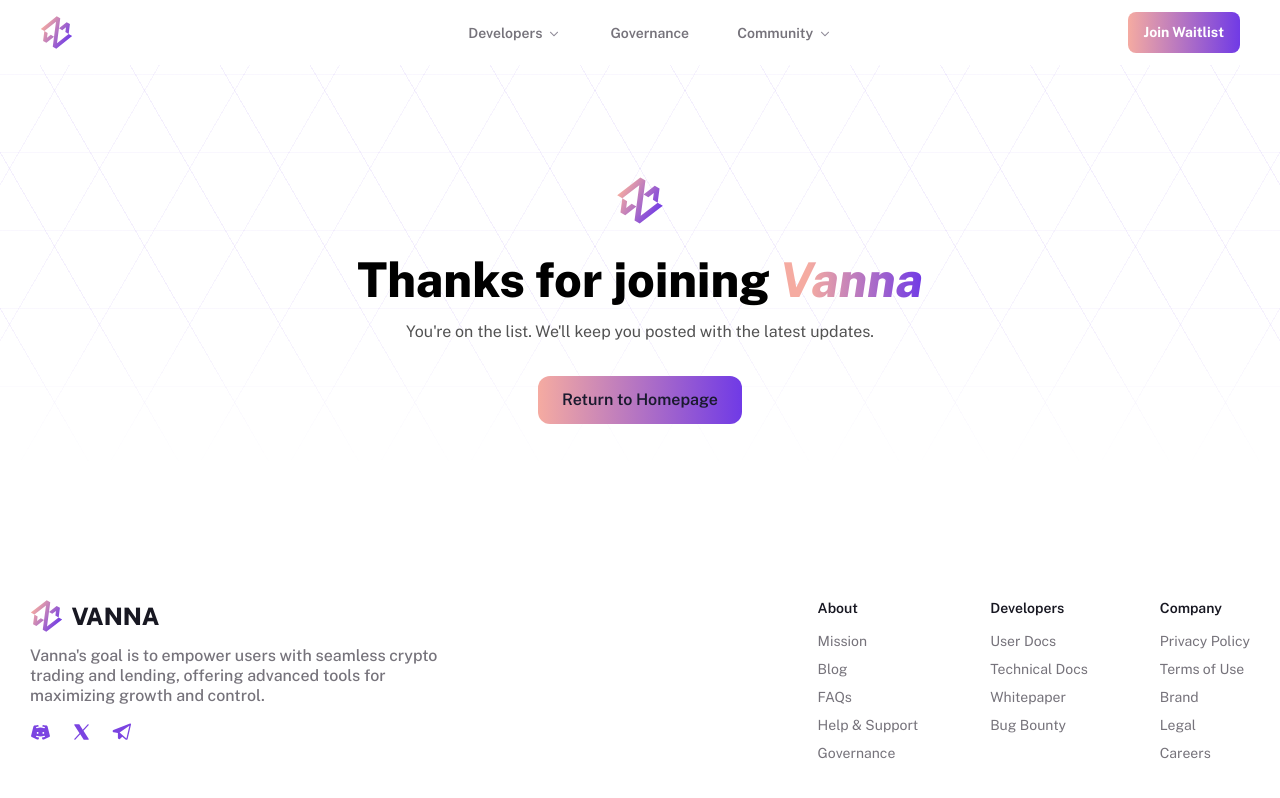
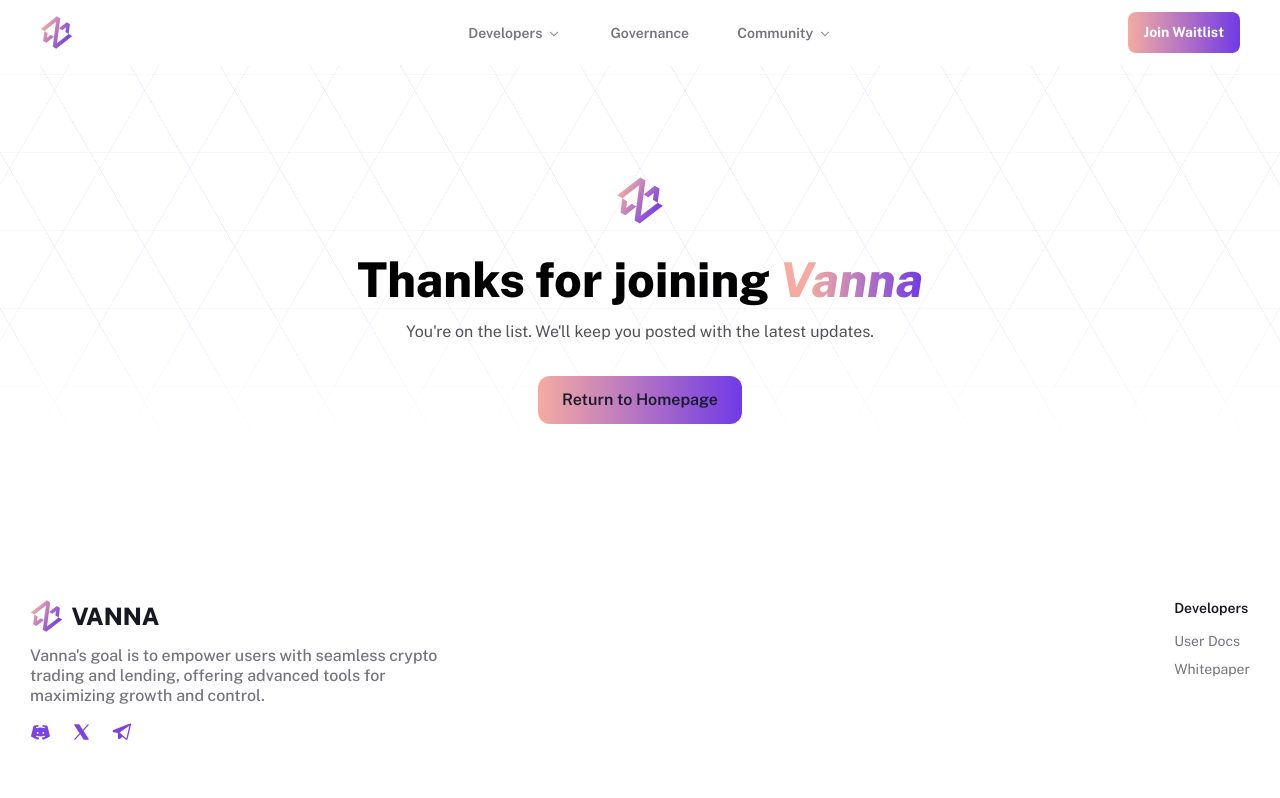
Before and after one commit to vannafinance/homepage, a React (Vite) app: page /thank-you in a window 1280 px wide. Shown: the top 798 px of the page. Built offline with nearby package versions, Linux system fonts and the light colour scheme.

Commit message:
update links

```diff
--- a/src/Layout/Footer/Footer.jsx
+++ b/src/Layout/Footer/Footer.jsx
@@ -93,7 +93,7 @@ const Footer = () => {
         </div>
         <div className="flex-col justify-start items-start inline-flex">
           <div className="flex flex-wrap justify-start items-start gap-[72px]">
-            <div className="flex-col justify-start items-start gap-4 inline-flex">
+            {/* <div className="flex-col justify-start items-start gap-4 inline-flex">
               <div className="h-[17px] flex-col justify-start items-start flex">
                 <div className="text-[#181822] text-sm font-semibold leading-[16.80px] text-left">
                   About
@@ -136,7 +136,7 @@ const Footer = () => {
                   </div>
                 </div>
               </div>
-            </div>
+            </div> */}
             <div className="flex-col justify-start items-start gap-4 inline-flex">
               <div className="h-[17px] flex-col justify-start items-start flex">
                 <div className="text-[#181822] text-sm font-semibold leading-[16.80px] text-left">
@@ -162,7 +162,7 @@ const Footer = () => {
                     </a>
                   </div>
                 </div> */}
-                <div className="h-[18.04px] pt-[0.60px] pb-[0.44px] flex-col justify-start items-start flex">
+                {/* <div className="h-[18.04px] pt-[0.60px] pb-[0.44px] flex-col justify-start items-start flex">
                 <div className="justify-start items-start inline-flex">
                     <a
                       href="https://docs.vanna.finance/tech"
@@ -173,7 +173,7 @@ const Footer = () => {
                       </div>
                     </a>
                   </div>
-                </div>
+                </div> */}
                 <div className="h-[18.04px] pt-[0.60px] pb-[0.44px] flex-col justify-start items-start flex">
                   <div className="justify-start items-start inline-flex">
                     <a
@@ -186,16 +186,16 @@ const Footer = () => {
                     </a>
                   </div>
                 </div>
-                <div className="h-[18.04px] pt-[0.61px] pb-[0.43px] flex-col justify-start items-start flex">
+                {/* <div className="h-[18.04px] pt-[0.61px] pb-[0.43px] flex-col justify-start items-start flex">
                   <div className="justify-start items-start inline-flex">
                     <div className="text-[#76737b] text-sm font-normal leading-[16.80px] text-left">
                       Bug Bounty
                     </div>
                   </div>
-                </div>
+                </div> */}
               </div>
             </div>
-            <div className="flex-col justify-start items-start gap-4 inline-flex">
+            {/* <div className="flex-col justify-start items-start gap-4 inline-flex">
               <div className="h-[17px] flex-col justify-start items-start flex">
                 <div className="text-[#181822] text-sm font-semibold leading-[16.80px] text-left">
                   Company
@@ -238,7 +238,7 @@ const Footer = () => {
                   </div>
                 </div>
               </div>
-            </div>
+            </div> */}
           </div>
         </div>
       </div>
--- a/src/Layout/Navbar/Navbar.jsx
+++ b/src/Layout/Navbar/Navbar.jsx
@@ -17,9 +17,9 @@ const Navbar = () => {
   const developersMenu = [
     { name: "User Docs", link: "https://docs.vanna.finance/docs" },
     // { name: "Github", link: "https://github.com/vannafinance" },
-    { name: "Technical Docs", link: "https://docs.vanna.finance/tech" },
+    // { name: "Technical Docs", link: "https://docs.vanna.finance/tech" },
     { name: "Whitepaper", link: "https://docsend.com/v/4hxps/whitepaper" },
-    { name: "Bug Bounty", link: "" },
+    // { name: "Bug Bounty", link: "" },
   ];
 
   const communityMenu = [
```
